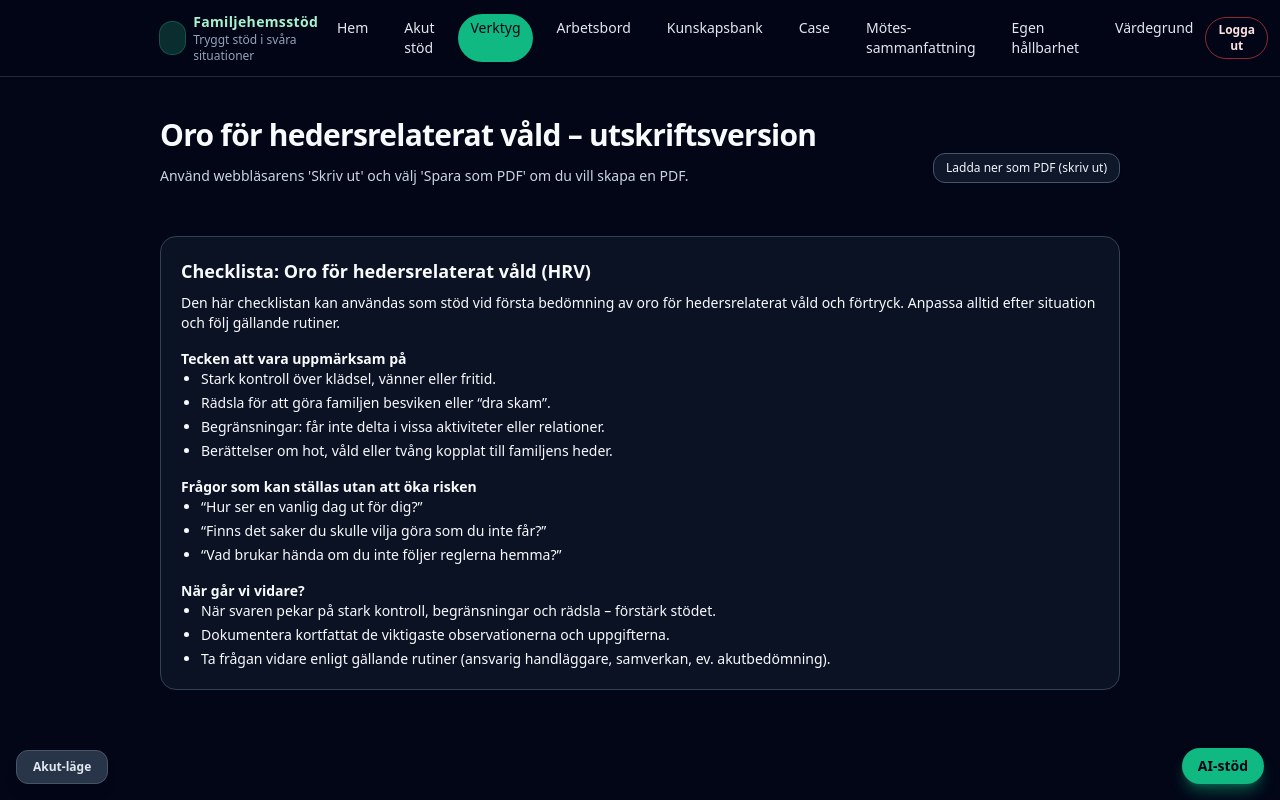
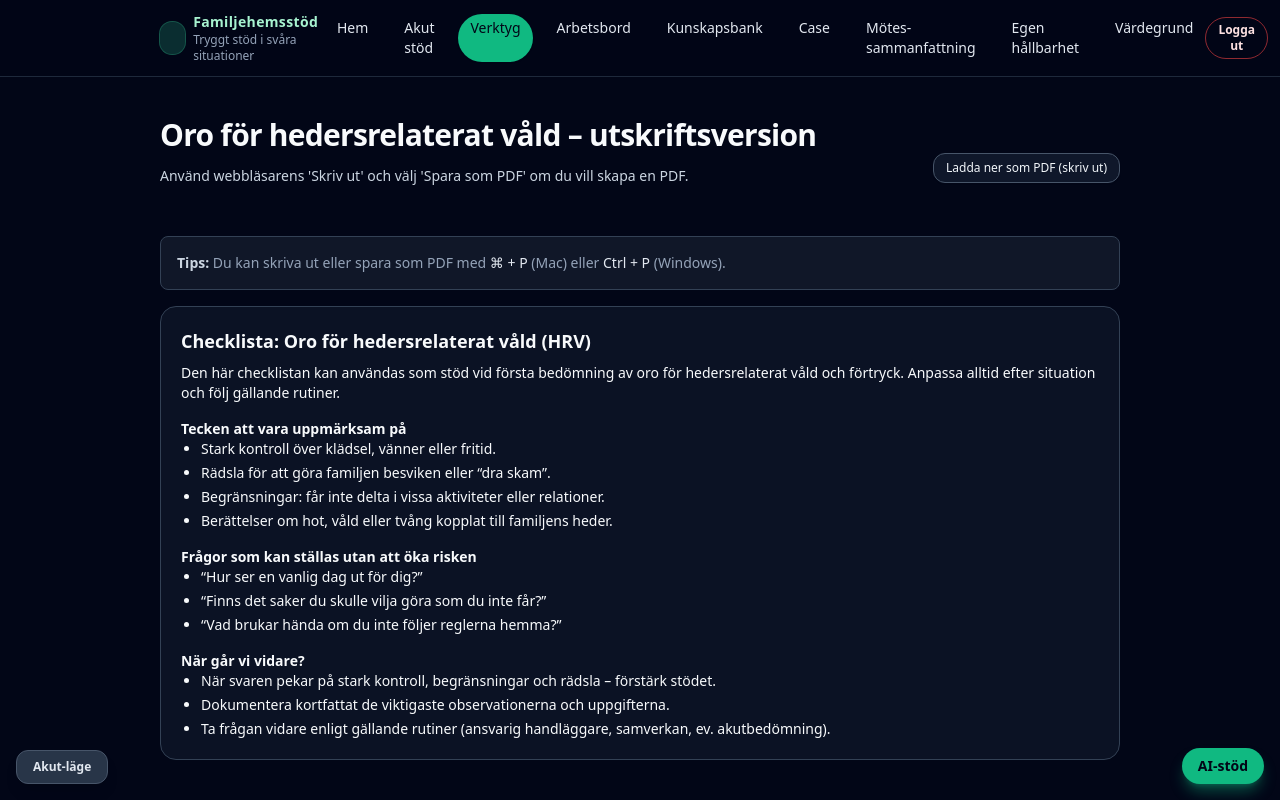
Before and after one commit to Mats6102hamberg/Familjehemsportalen1, a Next.js app: page /verktyg/oro-hrv in a window 1280 px wide. Built offline with nearby package versions, Linux system fonts and the light colour scheme.

Commit message:
Lägg till utskriftstips på relevanta sidor

```diff
--- a/app/verktyg/arbetsbord/page.tsx
+++ b/app/verktyg/arbetsbord/page.tsx
@@ -50,11 +50,16 @@ export default function ArbetsbordPage() {
         </div>
 
         {/* Info */}
-        <div className="rounded-lg bg-slate-800/50 border border-slate-700 p-4">
+        <div className="rounded-lg bg-slate-800/50 border border-slate-700 p-4 space-y-3">
           <p className="text-xs text-slate-400">
             <strong className="text-slate-300">💾 Autosparande:</strong> Dina
             anteckningar sparas automatiskt i webbläsaren. Data lagras endast
             lokalt på din dator och skickas aldrig till någon server.
+          </p>
+          <p className="text-xs text-slate-400">
+            <strong className="text-slate-300">Tips:</strong> Du kan skriva ut eller spara som PDF med{" "}
+            <span className="font-medium text-slate-200">⌘ + P</span> (Mac) eller{" "}
+            <span className="font-medium text-slate-200">Ctrl + P</span> (Windows).
           </p>
         </div>
       </div>
--- a/app/verktyg/oro-hrv/page.tsx
+++ b/app/verktyg/oro-hrv/page.tsx
@@ -4,12 +4,20 @@ import { PrintButton } from "@/components/PrintButton";
 export default function OroHRVPrintPage() {
   return (
     <div className="print:bg-white print:text-black">
-      <div className="print:hidden mb-4 flex items-center justify-between">
-        <PageHeader
-          title="Oro för hedersrelaterat våld – utskriftsversion"
-          subtitle="Använd webbläsarens 'Skriv ut' och välj 'Spara som PDF' om du vill skapa en PDF."
-        />
-        <PrintButton />
+      <div className="print:hidden mb-4">
+        <div className="flex items-center justify-between mb-4">
+          <PageHeader
+            title="Oro för hedersrelaterat våld – utskriftsversion"
+            subtitle="Använd webbläsarens 'Skriv ut' och välj 'Spara som PDF' om du vill skapa en PDF."
+          />
+          <PrintButton />
+        </div>
+
+        <div className="text-slate-400 text-sm mb-4 rounded-lg bg-slate-800/50 border border-slate-700 p-4">
+          <strong className="text-slate-300">Tips:</strong> Du kan skriva ut eller spara som PDF med{" "}
+          <span className="font-medium text-slate-200">⌘ + P</span> (Mac) eller{" "}
+          <span className="font-medium text-slate-200">Ctrl + P</span> (Windows).
+        </div>
       </div>
 
       <div className="rounded-2xl border border-slate-700 bg-slate-900/70 p-5 print:border-none print:bg-white print:p-0">
--- a/components/MeetingSummary.tsx
+++ b/components/MeetingSummary.tsx
@@ -88,11 +88,17 @@ Skriv allt på svenska, tydligt uppdelat med rubriker:
       />
 
       <SectionCard title="1. Klistra in dina anteckningar" badge="Underlag">
-        <p className="text-sm text-slate-200">
+        <p className="text-sm text-slate-200 mb-4">
           Efter ett möte (t.ex. tre timmar via Teams): klistra in dina råa
           anteckningar här. Det gör inget om de är röriga – AI:n hjälper dig att
           sortera.
         </p>
+
+        <div className="text-slate-400 text-sm mb-4 rounded-lg bg-slate-800/50 border border-slate-700 p-3">
+          <strong className="text-slate-300">Tips:</strong> Du kan skriva ut eller spara som PDF med{" "}
+          <span className="font-medium text-slate-200">⌘ + P</span> (Mac) eller{" "}
+          <span className="font-medium text-slate-200">Ctrl + P</span> (Windows).
+        </div>
 
         <textarea
           className="mt-3 w-full min-h-[200px] rounded-xl border border-slate-700 bg-slate-950/80 px-3 py-2 text-sm text-slate-50 outline-none ring-emerald-400/50 focus:border-emerald-400 focus:ring-1"
```
